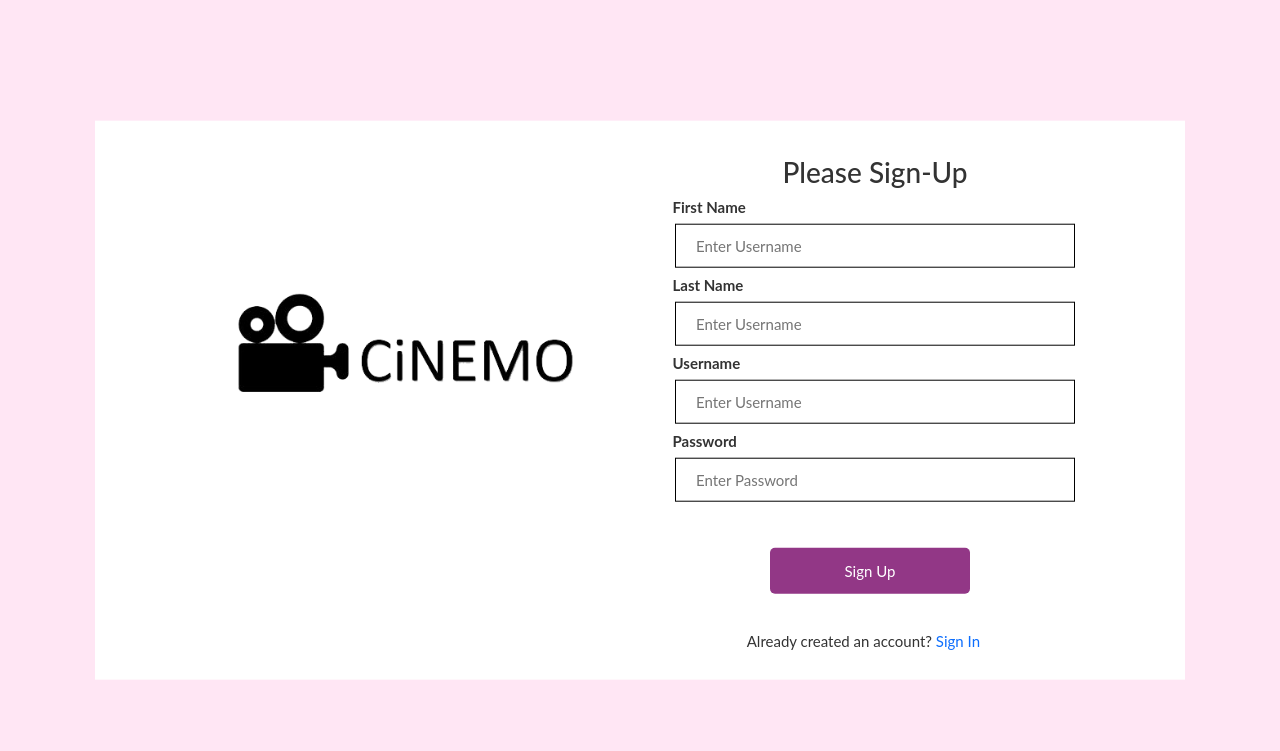
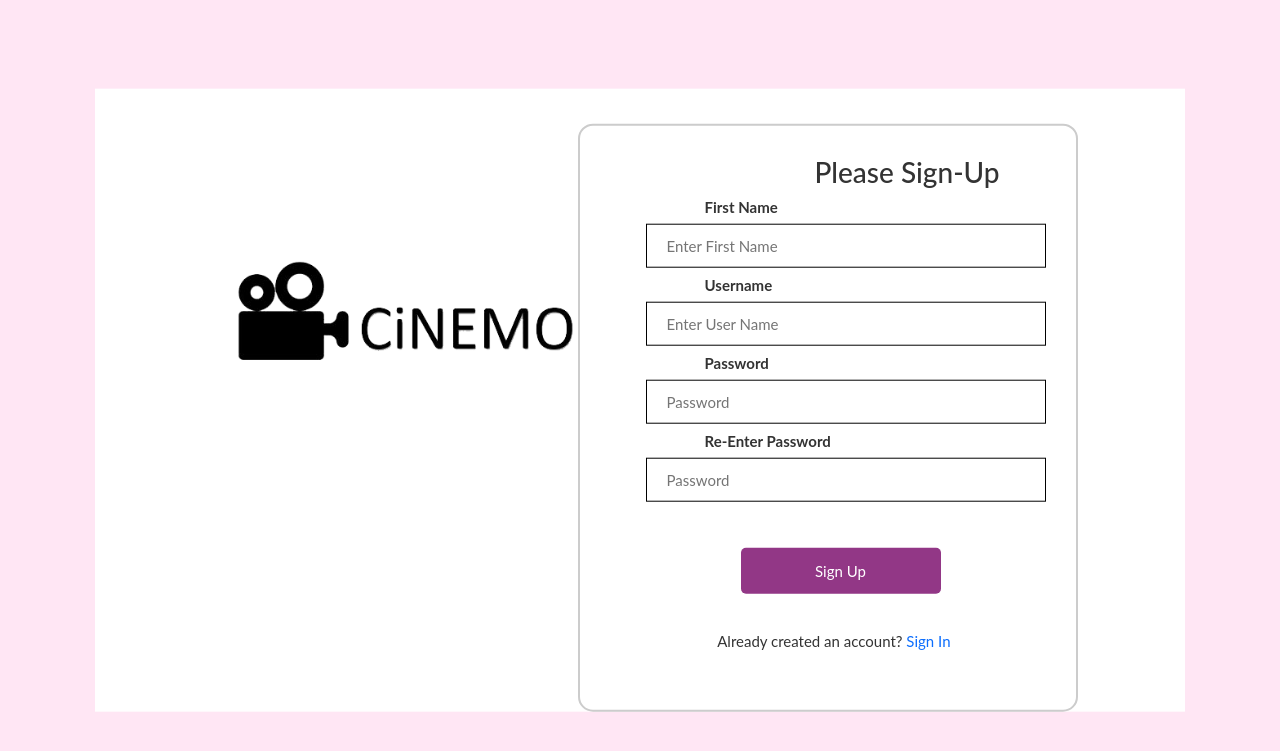
Before and after one commit to rohitks1997/Cinemo, a PHP site: page /signup.php in a window 1280 px wide. Shown: the top 751 px of the page. Run offline with PHP 8.4, Linux system fonts and the light colour scheme.

Commit message:
Update signup.php

```diff
--- a/signup.php
+++ b/signup.php
@@ -13,6 +13,7 @@
 
 	<!-- Loading main css file -->
     <link rel="stylesheet" href="css/signinpage.css">
+    <link rel="stylesheet" href="sessionmessage.css">
 
 	<!--[if lt IE 9]>
 		<script src="js/ie-support/html5.js"></script>
@@ -20,42 +21,68 @@
 		<![endif]-->
 </head>
 
-<section class="Form">
     <div class="center">
         <div class="row">
             <div class="col-lg-5">
                 <img src="images/Cinemo Logo (No Background).png" class="avatar" alt="" width="400">
             </div>
         <div class="col-lg-7">
+            <form action="signup-check.php" method="post">
                 <div class="signin">
                 <h3>Please Sign-Up</h3>
                 </div>
+                    <?php if (isset($_GET['error'])) { ?>
+     		            <p class="error"><?php echo $_GET['error']; ?></p>
+     	            <?php } ?>
+                    <?php if (isset($_GET['success'])) { ?>
+                        <p class="success"><?php echo $_GET['success']; ?></p>
+                    <?php } ?>
                 <div class="firstname">
                 <label for="uname"><b>First Name</b></label>
                 </div>
-            <input type="text" placeholder="Enter Username" name="username" required>
-            <div class="surname">
-            <label for="uname"><b>Last Name</b></label>
+                 <?php if (isset($_GET['name'])) { ?>
+                     <input type="text"
+                        name="name"
+                        placeholder="Enter First Name"
+                        value="<?php echo $_GET['name']; ?>"><br>
+                <?php }else{ ?>
+                     <input type="text"
+                      name="name"
+                      placeholder="Enter First Name"><br>
+                <?php }?>
+                <div class="username">
+                <b>Username</b>
                 </div>
-            <input type="text" placeholder="Enter Username" name="username" required>
-            <div class="username">
-            <label for="uname"><b>Username</b></label>
+                <?php if (isset($_GET['uname'])) { ?>
+                <input type="text"
+                      name="uname"
+                      placeholder="Enter User Name"
+                      value="<?php echo $_GET['uname']; ?>"><br>
+                <?php }else{ ?>
+                <input type="text"
+                    name="uname"
+                    placeholder="Enter User Name"><br>
+                <?php }?>
+                <div class="password">
+                    <b>Password</b>
                 </div>
-            <input type="text" placeholder="Enter Username" name="username" required>
+                <input type="password"
+                 name="password"
+                 placeholder="Password"><br>
                  <div class="password">
-            <label for="psw"><b>Password</b></label>
+                    <b>Re-Enter Password</b>
                 </div>
-            <input type="password" placeholder="Enter Password" name="psw" required>
+                <input type="password"
+                 name="password"
+                 placeholder="Password"><br>
                 <div class="login">
-    <button onclick="document.location='customers/homepage.php'">Sign Up</button>
+                    <button type="submit">Sign Up</button>
                 </div>
                 <div class="signin_link">
                     <span>Already created an account? <a style="text-decoration:none" href="signin.php">Sign In</a></span>
                 </div>
-
+            </form>
         </div>
-</section>
-
 
 <script src="../js/jquery-1.11.1.min.js"></script>
 <script src="../js/plugins.js"></script>
```
Lines whose indentation alone changed are shown as unchanged.
